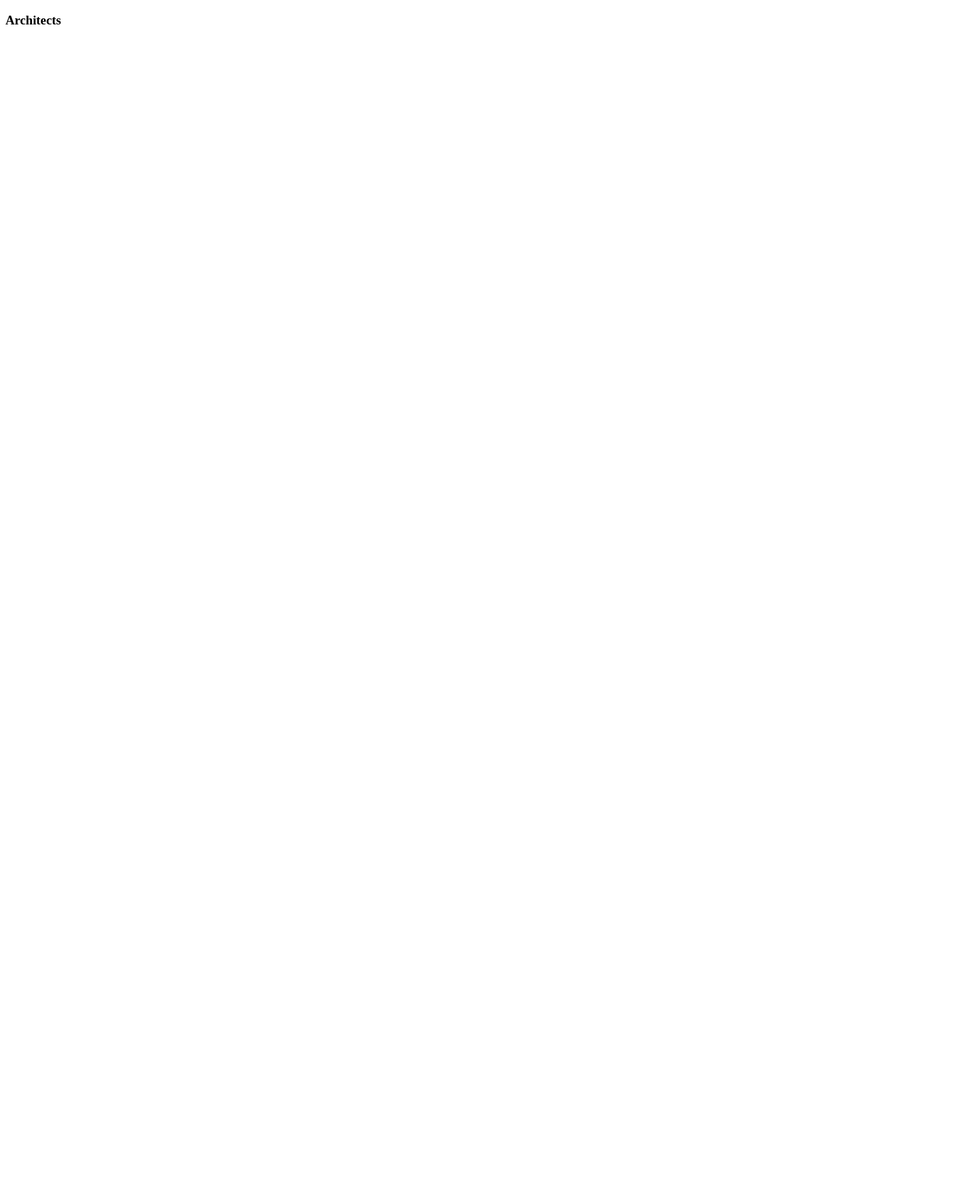
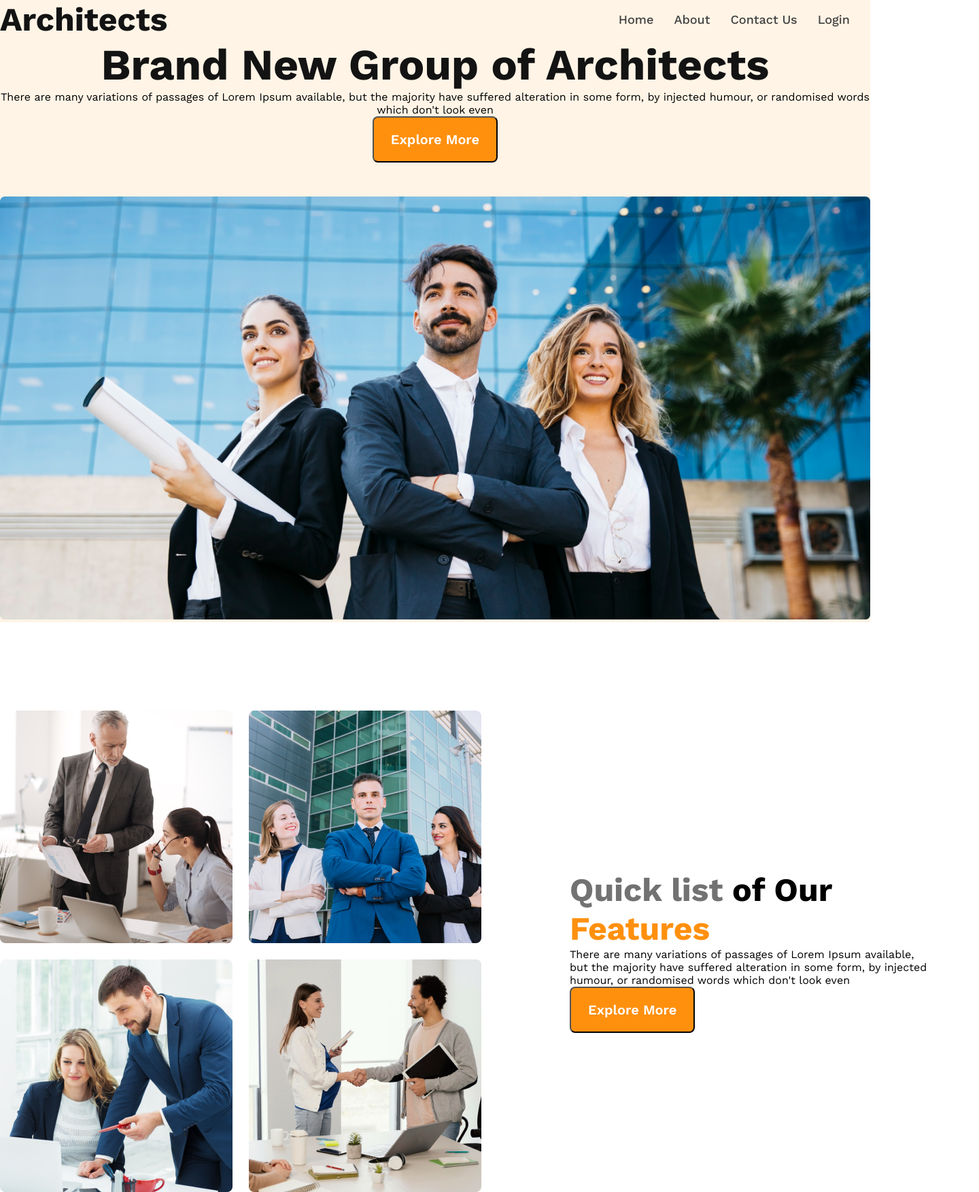
Before and after one commit to NikhilSarder/g3-architects-resources, a plain HTML site: page index.html in a window 1280 px wide. Shown: the whole page at 68% size, 1440 px wide, since content can reach past the window. Before the commit the page ends 800 px from the top, so only its background shows below. Drawn offline with nearby package versions, Linux system fonts and the light colour scheme.

Commit message:
added the changes

```diff
--- a/index.html
+++ b/index.html
@@ -6,15 +6,42 @@
     <title>G3 Architects</title>
     <link rel="stylesheet" href="style/architects.css">
 </head>
-<body class=".work-sans">
-    <header>
-        <nav>
+<body class="work-sans">
+    <header class="bg-color">
+        <nav class="display-flex">
             <h3>Architects</h3>
+            <ul class="display-flex ">
+                <li><a  href="" class="text-gray">Home</a></li>
+                <li><a  href="" class="text-gray">About</a></li>
+                <li><a  href="" class="text-gray">Contact Us</a></li>
+                <li><a  href="" class="text-gray">Login</a></li>
+            </ul>
         </nav>
+        <div class="banner">
+            <div class="banner-content">
+                <h1>Brand New
+                    Group of Architects</h1>
+                    <p class=".text-light-gray">There are many variations of passages of Lorem Ipsum available, but the majority have suffered alteration in some form, by injected humour, or randomised words which don't look even</p>
+                    <button class="btn-primary">Explore More</button>
+            </div>
+                <img class="banner-image" src="images/banner.png" alt="">
+        </div>
     </header>
 
     <main>
-
+        <section class="team-container">
+            <div class="team-img">
+                <img src="images/team1.png" alt="">
+                <img src="images/team2.png" alt="">
+                <img src="images/team3.png" alt="">
+                <img src="images/team4.png" alt="">
+            </div>
+            <div class="team-discussion">
+                <h3><span class="Quick">Quick list</span> <span id="of-our">of Our</span> <span id="features">Features</span></h3>
+                <p>There are many variations of passages of Lorem Ipsum available, but the majority have suffered alteration in some form, by injected humour, or randomised words which don't look even</p>
+                <button class="btn-primary">Explore More</button>
+            </div>
+        </section>
     </main>
 
     <footer>
--- a/style/architects.css
+++ b/style/architects.css
@@ -1,8 +1,159 @@
 @import url('https://fonts.googleapis.com/css2?family=Work+Sans:ital,wght@0,100..900;1,100..900&display=swap');
-
+*{
+    margin: 0;
+    padding: 0;
+    box-sizing: border-box;
+}
 .work-sans {
     font-family: "Work Sans", sans-serif;
     font-optical-sizing: auto;
     font-weight: 400;
     font-style: normal;
   }
+  /* dark-2 */
+  .text-gray{
+    color: #424242;
+    font-family: Work Sans;
+    font-size: 1.13rem;
+    font-weight: 500;
+    line-height: 26px;
+  }
+  /* dark-3 */
+  .text-light-gray{
+    color: #727272;
+    color: rgb(114, 114, 114);
+    font-family: Work Sans;
+    font-size: 1rem;
+    font-weight: 400;
+    line-height: 26px;
+  }
+  .btn-primary{
+   padding: 20px 25px;
+    border-radius: 8px;
+    background: rgb(255, 144, 14);
+    color: rgb(255, 255, 255);
+    font-family: Work Sans;
+    font-size: 1.25rem;
+    font-weight: 600;
+  }
+  .bg-color{
+    background-color: rgba(255, 144, 14, 0.1);
+  }
+  .display-flex{
+    display: flex;
+  }
+  main{
+    width: 1440px;
+    margin: 0 auto;
+  }
+  main > section{
+    margin-top: 130px;
+  }
+  /* common css end */
+  nav{
+    justify-content: space-between;
+    align-items: center;
+
+  }
+  nav h3{
+    color: rgb(19, 19, 19);
+font-family: Work Sans;
+font-size: 3rem;
+font-weight: 700;
+
+  }
+  nav ul li{
+    list-style: none;
+
+  }
+  nav ul li a{
+    text-decoration: none;
+    margin-right: 30px;
+  }
+
+  nav, .banner{
+    max-width: 1440px;
+    margin: 0 auto;
+  }
+
+  .banner-content{
+    /* width ta na dile responsive thik thake */
+    /* width: 862px;    */
+    margin: 0 auto;
+    text-align: center;
+    margin-bottom: 50px;
+  }
+  .banner-content h1{
+    color: rgb(19, 19, 19);
+
+    font-size: 4rem;
+    font-weight: 700;
+
+  }
+ .banner img {
+    width: 100%;
+ }
+.team-container{
+    display: flex;
+    align-items: center;
+}
+.team-img{
+    width: ;
+    display: grid;
+    grid-template-columns: repeat(2, 1fr);
+    gap: 24px;
+}
+.team-discussion{
+    max-width: 530px;
+    margin-left: 130px;
+}
+.team-discussion h3{
+    font-family: Work Sans;
+    font-size: 3rem;
+    font-weight: 700;
+}
+.Quick{
+    color:#727272 ;
+}
+#of-our{
+    color: 131313;
+}
+#features{
+    color: #FF900E;
+}
+
+
+
+
+ /* small device responsive media query */
+@media screen and (max-width: 576px) {
+    .team-container{
+        display: flex;
+        flex-direction: column;
+        align-items: center;
+        justify-content: center;
+        width: 100%;
+    }
+    .team-img{
+        width: 100%;
+        display: grid;
+        grid-template-columns: repeat(1, 1fr);
+
+    }
+    .team-discussion{
+        width: 100%;
+        margin: 0px;
+        display: flex;
+        flex-direction: column;
+    }
+}
+
+/* medium device */
+@media screen and (min-width: 576px) and (max-width: 992px) {
+    .team-container{
+        flex-direction: column;
+        margin-left: 50px;
+
+    }
+
+}
```
